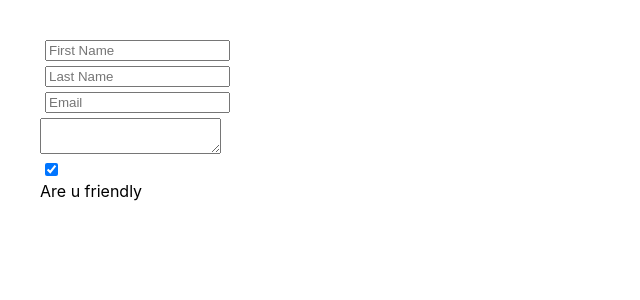
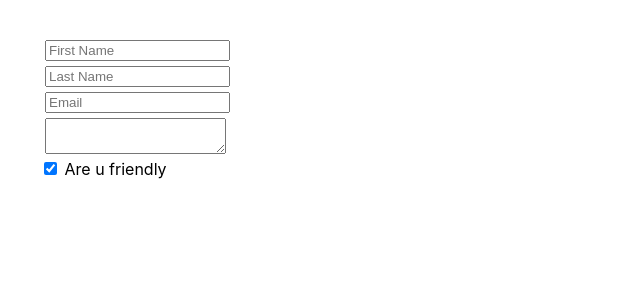
Before and after one commit to Tinady/scrimba-react-course, a React (Create React App) app in the folder memegenerator/: page / in a window 1280 px wide. Shown: the top 300 px of the page, without its empty margins (0-640 px from the left). Built offline with nearby package versions, Linux system fonts and the light colour scheme.

Commit message:
Update App.css

```diff
--- a/memegenerator/src/App.css
+++ b/memegenerator/src/App.css
@@ -201,7 +201,9 @@
 
 }
 
-.form-container input{
+.form-container input[type="email"],
+.form-container input[type="text"],
+.form-container textarea{
   margin:5px;
   display: block;
 }
```
